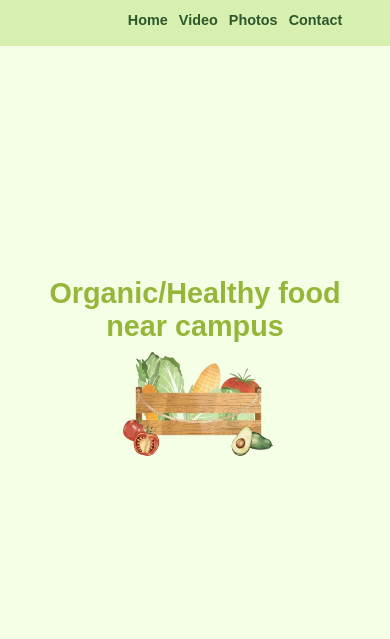
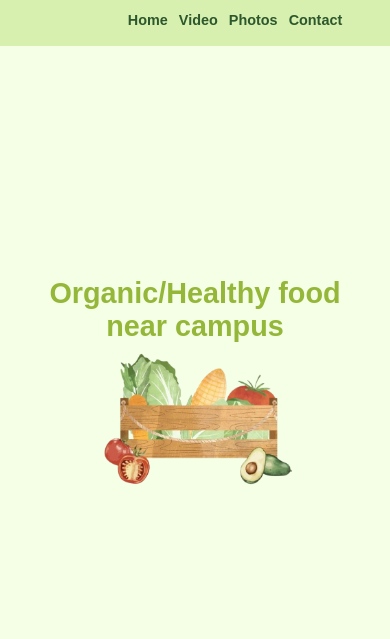
Before and after one commit to AizhanKarpykova/Assignment-1, a plain HTML site: page index.html in a window 390 px wide. Shown: the top 639 px of the page. Drawn offline with Linux system fonts and the light colour scheme.

Commit message:
Update style.css

```diff
--- a/style.css
+++ b/style.css
@@ -300,9 +300,9 @@ iframe{
       font-size: 0.9em;
     }
     .veggi{
-        width: 40%;
+        width: 50%;
         position: relative;
-        left: 18%;
+        left: 13%;
     }
     .title {
       font-size: 1.8em;
@@ -318,7 +318,7 @@ iframe{
 
     .video-title {
       font-size: 1.6em;
-      margin-bottom: 5%;
+      margin-bottom: 7%;
 
     }
 
```
